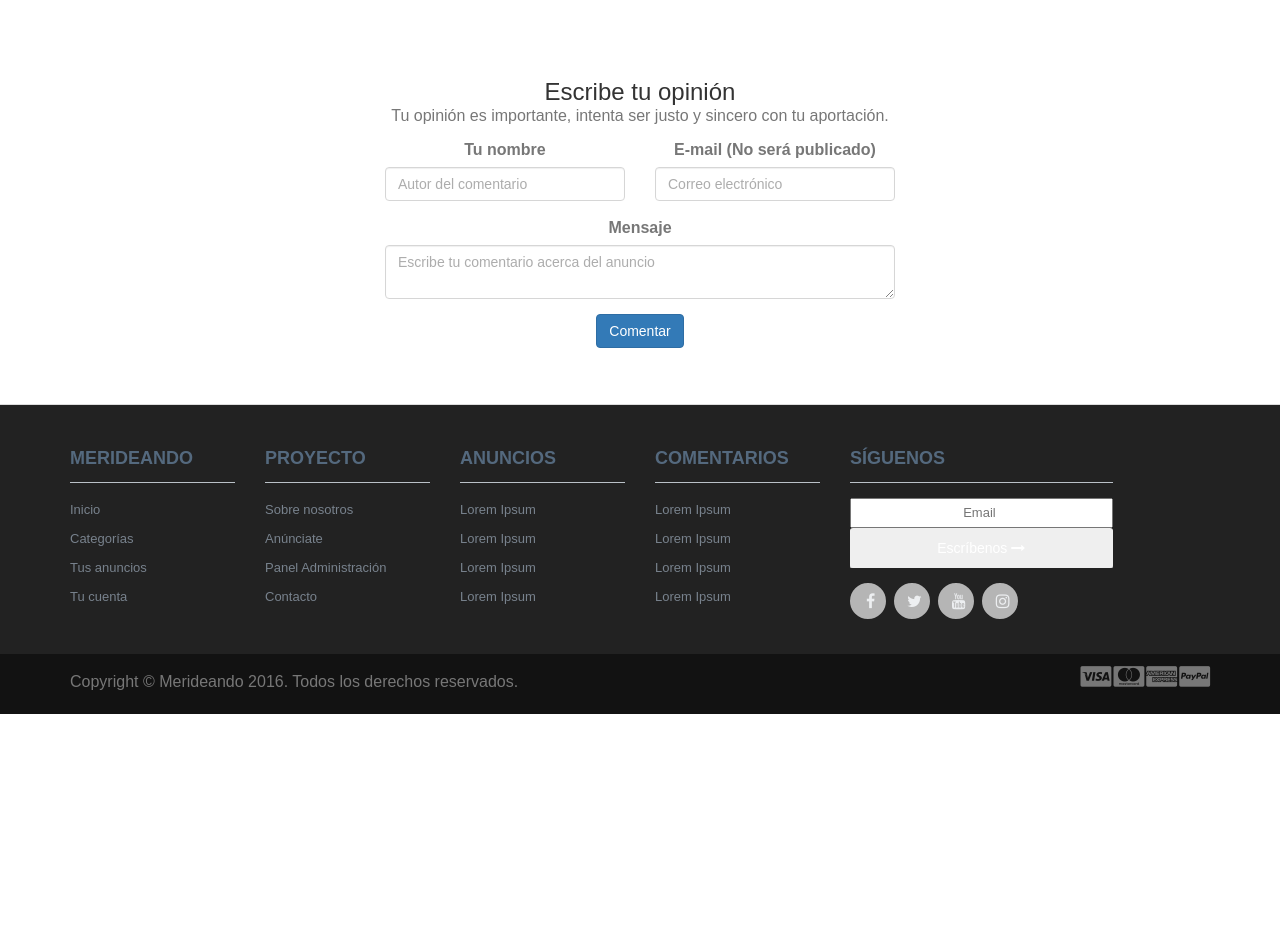
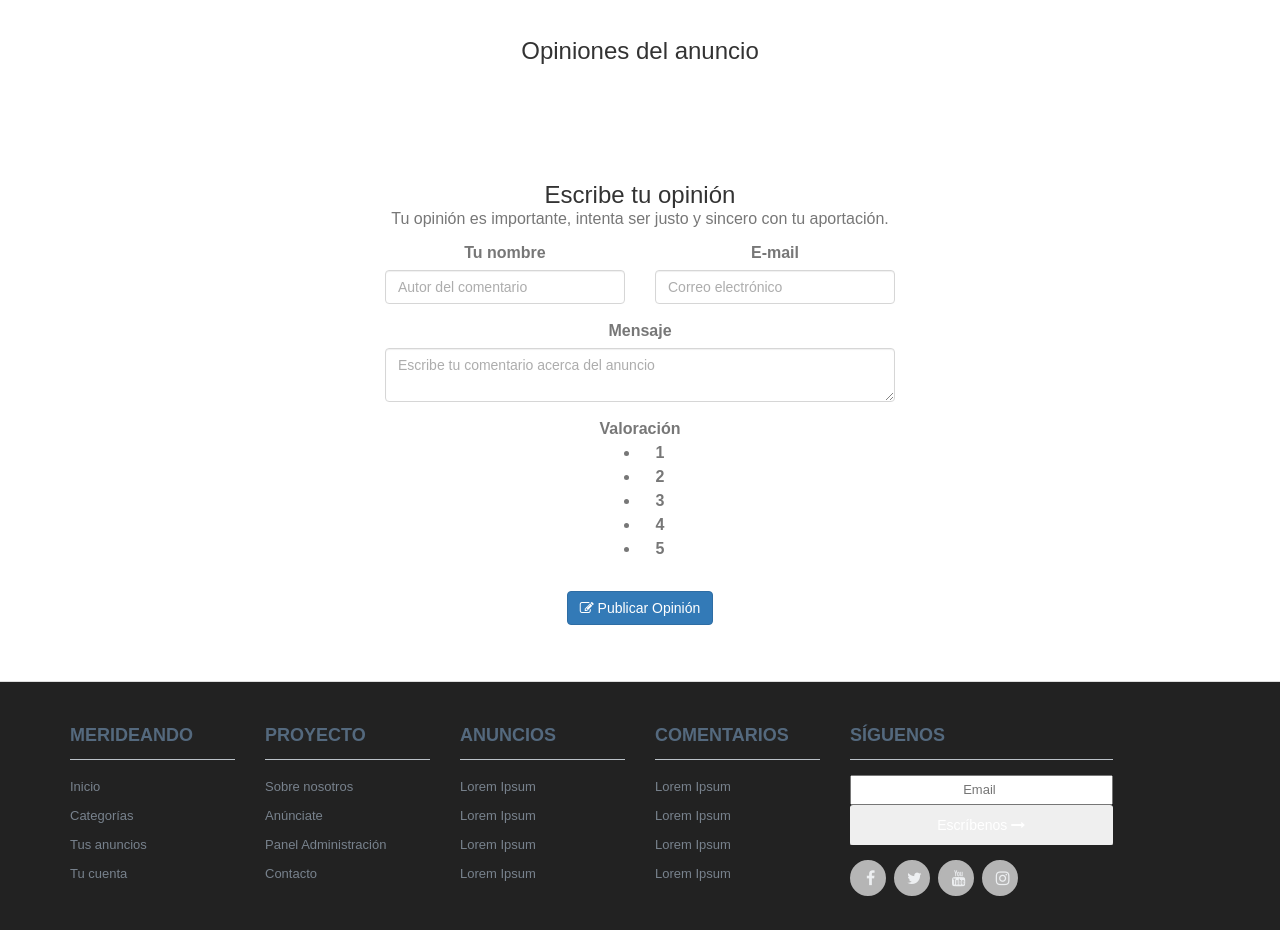
Before and after one commit to pedrosici/merideando, a PHP site: page /anuncio.php?id=40 in a window 1280 px wide. Shown: the part 914-1844 px from the top of the page. Before the commit the page ends 1628 px from the top, so only its background shows below. Run offline with PHP 8.4, Linux system fonts and the light colour scheme; a user stored in the database is signed in; data comes from the database, SQL or seed files in the repository; some libraries are stand-ins or nearby versions.

Commit message:
Añadimos al formulario de Opiniones sobre el anuncio los campos e-mail y rating con estrellas (este último aún sin funcionalidad). Obligamos a estar logueado para comentar. Pequeños cambios en la sección categoría (Mostramos nº de opiniones del anuncio) y sección de actividad reciente. Arreglamos bug en sección categorias que solo mostraba categorías con anuncios y no mostraba categorías con 0 anuncios (solucionado al añadir un LEFT JOIN).

```diff
--- a/anuncio.php
+++ b/anuncio.php
@@ -5,12 +5,10 @@ error_reporting(E_ALL ^ E_NOTICE);
 
 session_start();
 include('php/conexion.php');
+
 $sesion = false;
-session_start();
+if(isset($_SESSION["user_id"]) || $_SESSION["user_id"] != null){ $sesion = true; }
 
-if(isset($_SESSION["user_id"]) || $_SESSION["user_id"] != null){
-    $sesion = true;
-}
 
 $id_anuncio = $_GET['id'];
 
@@ -147,7 +145,10 @@ $id_anuncio = $_GET['id'];
             <div id="map"></div>
         </div>
 
-        <div class="col-sm-12">
+        <div class="col-sm-12 mg-bt-40">
+            <div class="mg-bt-40 text-center">
+                <h3>Opiniones del anuncio</h3>
+            </div>
             <div id="listaComentarios">
 
         <?php
@@ -161,7 +162,7 @@ $id_anuncio = $_GET['id'];
                     echo '<div class="col-md-6">
                             <div class="panel panel-default">
                                 <div class="panel-heading">
-                                    <i class="fa fa-user-circle-o" aria-hidden="true"></i> <strong>'.$resultado['nick'].'</strong>  <span class="text-muted"><i class="fa fa-clock-o" aria-hidden="true"></i> '.$resultado['fecha_comentario'].'</span>
+                                    <i class="fa fa-user-circle-o" aria-hidden="true"></i> <strong>'.$resultado['nick'].'</strong>  <span style="float:right"; class="text-muted"><i class="fa fa-clock-o" aria-hidden="true"></i> '.$resultado['fecha_comentario'].'</span>
                                 </div>
                                 <div class="panel-body">'.$resultado['comentario'].'</div>
                             </div>
@@ -172,44 +173,54 @@ $id_anuncio = $_GET['id'];
 
             </div>
         </div><!-- /col-sm-5 -->
-
-        <div class="col-sm-12 text-center mg-tp-40 mg-bt-40">
         <?php
             if ($sesion){
-                     echo '<form role="form" name="comentario" id="comentarios_ajax" method="POST" class="col-md-6 col-md-offset-3 text-center">
+                echo '<div class="col-sm-12 text-center mg-tp-40 mg-bt-40">
+                <form role="form" name="comentario" id="comentarios_ajax" method="POST" class="col-md-6 col-md-offset-3 text-center">
                     <h3>Escribe tu opinión</h3>
                     <p>Tu opinión es importante, intenta ser justo y sincero con tu aportación.</p>
-                         <div class="col-sm-6 form-group">
+                 <div class="form-group col-sm-6">
                     <label for="name">Tu nombre</label>
                      <input id="autor_id" name="name" type="text" class="form-control" placeholder="Autor del comentario" required>
                   </div>
-                          <div class="col-sm-6 form-group">
-                            <label for="email">E-mail (No será publicado)</label>
-                             <input id="email" name="email" type="text" class="form-control" placeholder="Correo electrónico" required>
+                  <div class="form-group col-sm-6">
+                    <label for="email">E-mail</label>
+                     <input id="email" name="email" type="email" class="form-control" placeholder="Correo electrónico" required>
                   </div>
-                            <div class="col-sm-12 form-group">
+                  <div class="form-group col-sm-12">
                         <label for="message">Mensaje</label>
                         <textarea id="comentario" name="comentario" class="form-control" placeholder="Escribe tu comentario acerca del anuncio" required></textarea>
                   </div>
-                            <input type="hidden" id="id_anuncio" value="<?php echo $id_anuncio; ?>">
+                  <div class="form-group col-sm-12 text-center">
+                        <label for="valoracion">Valoración
+                            <ul class="stars stars-24">
+                                <li>1</li>
+                                <li>2</li>
+                                <li>3</li>
+                                <li>4</li>
+                                <li>5</li>
+                            </ul>
+                        </label>
+                  </div>
+                  <input type="hidden" id="id_anuncio" value="'.$id_anuncio.'">
                   <div class="form-group col-sm-12">
-                                <input type="submit" class="btn btn-primary" value="Comentar">
+                    <button type="submit" class="btn btn-primary"><i class="fa fa-pencil-square-o" aria-hidden="true"></i> Publicar Opinión</button>
                   </div>
                     <div class="col-sm-12" id="resultado"></div>
-                        </form>';
-                 } else {
-                    echo '<div class="col-sm-12 text-center">
-                            <h4>Solo pueden opinar los usuarios registrados. Haz <a href="login.php">Login o  <a href="registro.php">Regístrate</a></h4>';
+              </form>
+            </div>';
             }
-            ?>
+            else {
+                echo '<div class="col-sm-12 mg-tp-40 mg-bt-40 text-center">
+                        <h4>Solo pueden opinar los usuarios registrados. Haz <a href="login.php">Login o <a href="registro.php">Regístrate</a></h4>
+                      </div>';
+            }
 
 
-        </div>
 
 
-    <?php
+                } //FIN IF
              } //FIN WHILE
-             } //FIN IF
         else {
             echo '<div class="col-md-12 mg-bt-80 mg-tp-80 text-center"><h3>¡ERROR! El anuncio que intenta ver no existe.</h3></div>';
         }
@@ -248,9 +259,10 @@ $id_anuncio = $_GET['id'];
             $("#comentarios_ajax").submit(function() {
                 var autor_id = $("#autor_id").val();
                 var comentario = $("#comentario").val();
+                var email = $("#email").val();
                 var id_anuncio = $("#id_anuncio").val();
 
-                var cadena = '&id_anuncio='+id_anuncio+'&autor_id='+autor_id+'&comentario='+encodeURIComponent(comentario);
+                var cadena = '&id_anuncio='+id_anuncio+'&autor_id='+autor_id+'&email='+email+'&comentario='+encodeURIComponent(comentario);
 
                 $.ajax({ type: "POST",
                          url: "php/comentarios_anuncio.php",
--- a/categorias.php
+++ b/categorias.php
@@ -39,7 +39,7 @@
 				    </div>
                     <div class="col-md-12 text-center">
             <?php
-                $sql = "SELECT COUNT(a.id_anuncio) as cantidad, c.nombre_cat, c.icono, c.id_categoria FROM anuncios a INNER JOIN categorias c on a.categoria_id = c.id_categoria GROUP BY c.id_categoria";
+                $sql = "SELECT categorias.nombre_cat, categorias.id_categoria, categorias.icono, COUNT(anuncios.id_anuncio) AS 'cantidad' FROM categorias LEFT JOIN anuncios ON categorias.id_categoria = anuncios.categoria_id GROUP BY categorias.id_categoria";
 
                 $query = $con->prepare($sql);
                 $query->execute();
```
Also changed, not shown: categoria.php (+22 -5 lines), index.php (+3 -4 lines), php/comentarios_anuncio.php (+6 -5 lines), images/stars-16.png (added), images/stars-24.png (added). Lines whose indentation alone changed are shown as unchanged.
